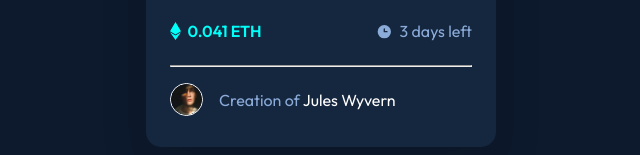
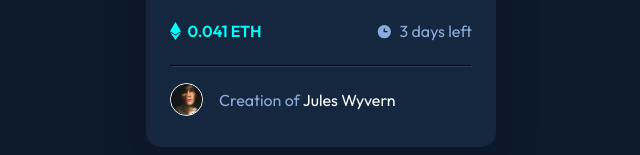
Before and after one commit to GGSWEngineer/NFT-Preview-Card-Component, a plain HTML site: page index.html in a window 1280 px wide. Shown: the part 551-706 px from the top of the page, without its empty margins (319-959 px from the left). Drawn offline with Linux system fonts and the light colour scheme.

Commit message:
updated <hr> color

```diff
--- a/styles.css
+++ b/styles.css
@@ -118,6 +118,7 @@ span.days-left {
 
 hr {
   margin-bottom: 16px;
+  border-color: var(--very-dark-blue-line, #2f415b);
 }
 
 .creator {
```
